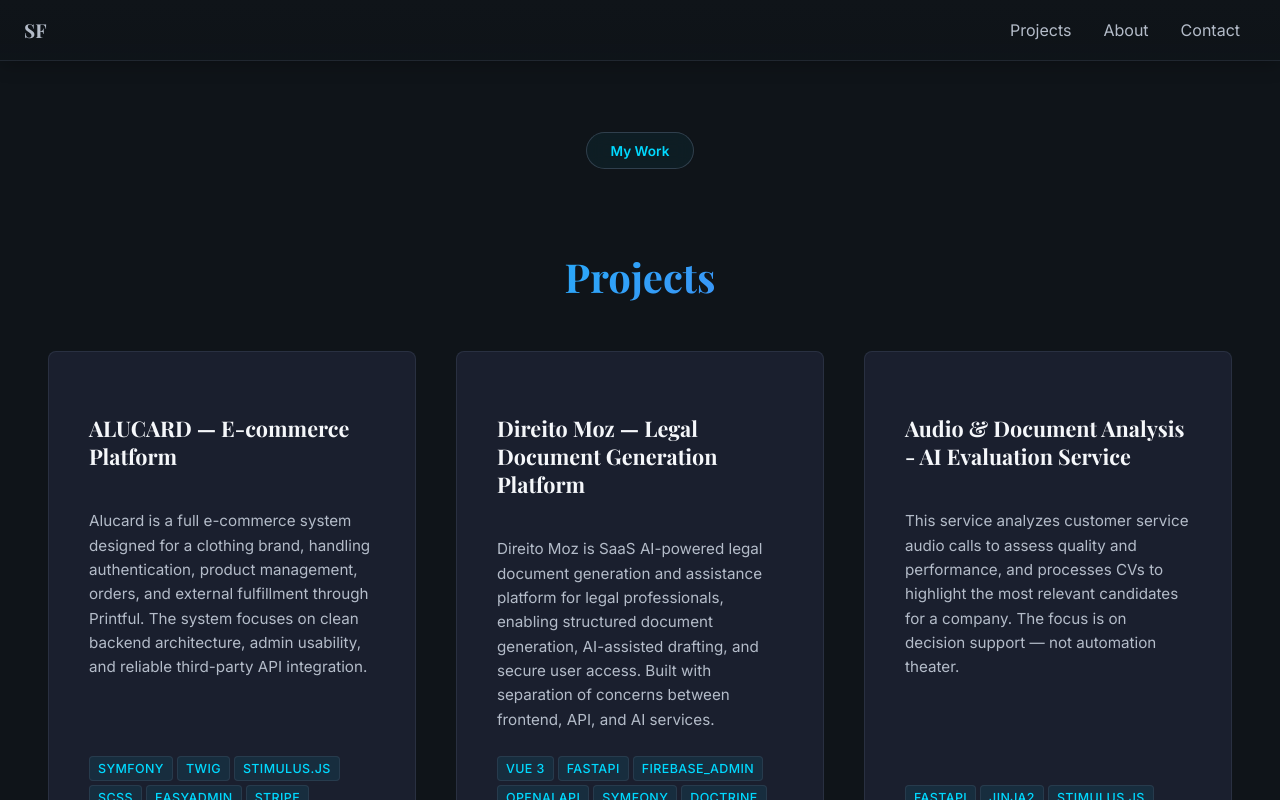
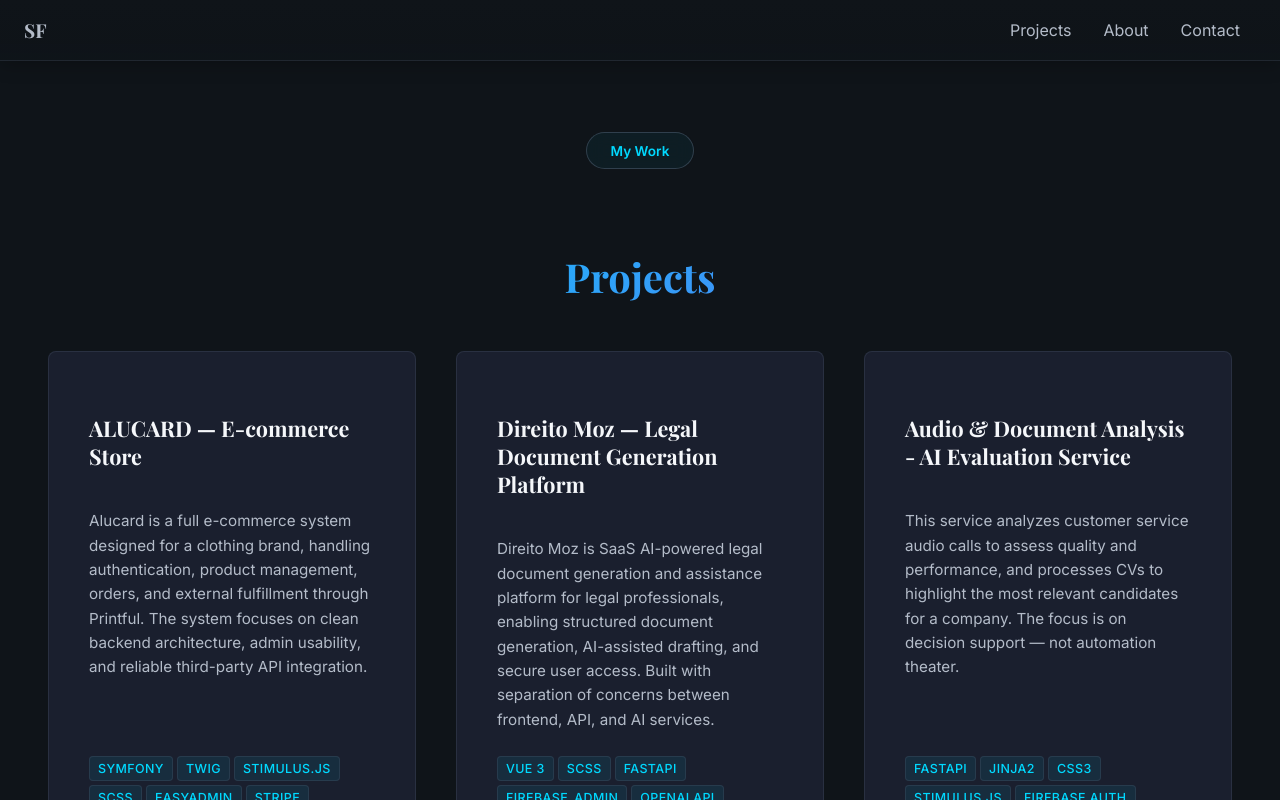
Before and after one commit to sidneyfranciscodev/my-portfolio, a Vue app: page /projects in a window 1280 px wide. Shown: the top 800 px of the page. Built offline with nearby package versions, Linux system fonts and the light colour scheme.

Commit message:
update projects info

```diff
--- a/src/views/ProjectsView.vue
+++ b/src/views/ProjectsView.vue
@@ -12,7 +12,7 @@ import TheProject from '@/components/TheProject.vue'
 
       <div class="projects-grid">
         <the-project
-          title="ALUCARD — E-commerce Platform"
+          title="ALUCARD — E-commerce Store"
           :stack="[
             'Symfony',
             'Twig',
@@ -36,6 +36,7 @@ import TheProject from '@/components/TheProject.vue'
           title="Direito Moz — Legal Document Generation Platform"
           :stack="[
             'Vue 3',
+            'SCSS',
             'FastAPI',
             'Firebase_admin',
             'Openai API',
@@ -58,8 +59,9 @@ import TheProject from '@/components/TheProject.vue'
           :stack="[
             'FastAPI',
             'Jinja2',
+            'CSS3',
             'Stimulus.js',
-            'Firebase_admin',
+            'Firebase auth',
             'Deepseek R1',
             'Deepseek VL',
             'Docker',
```
